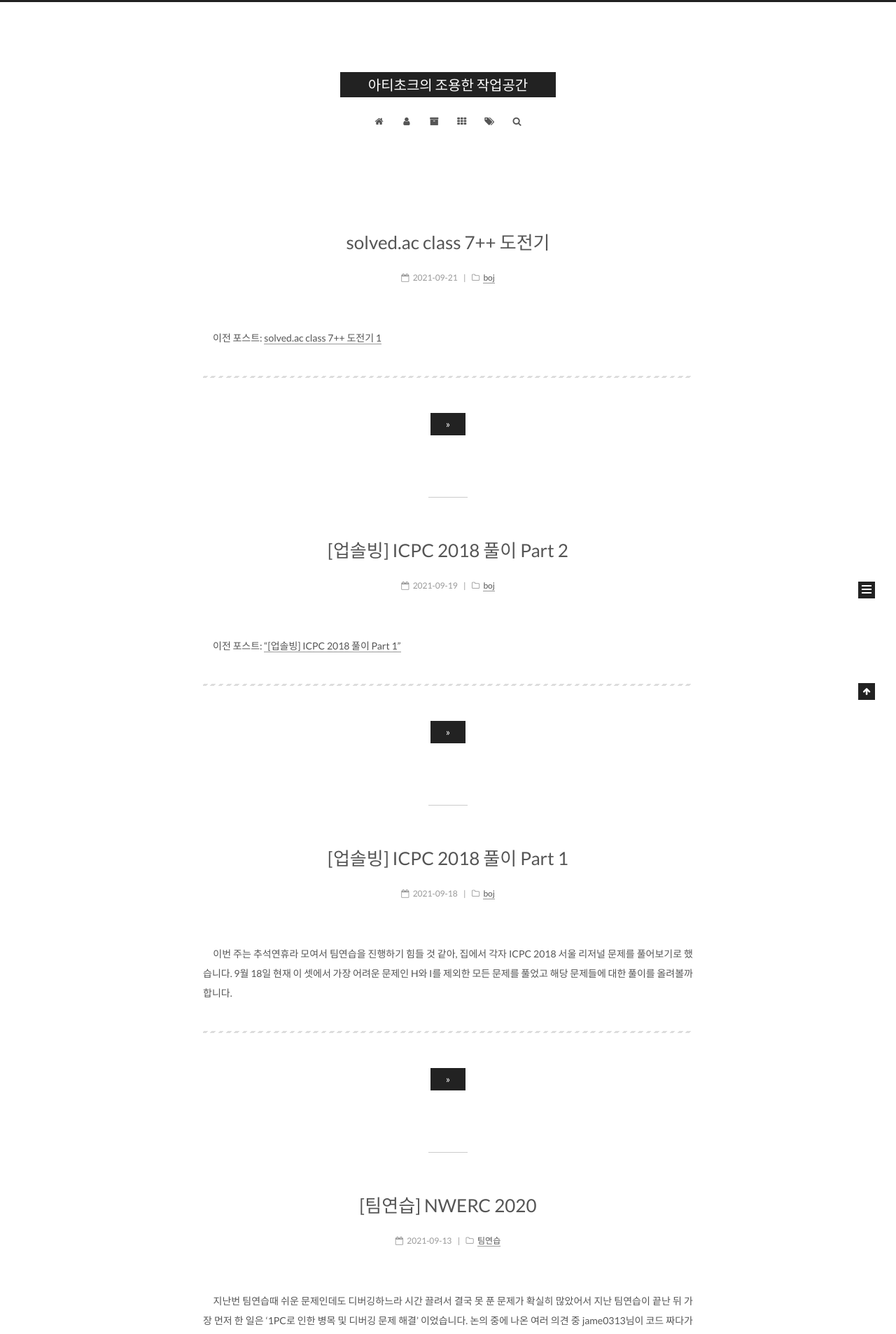
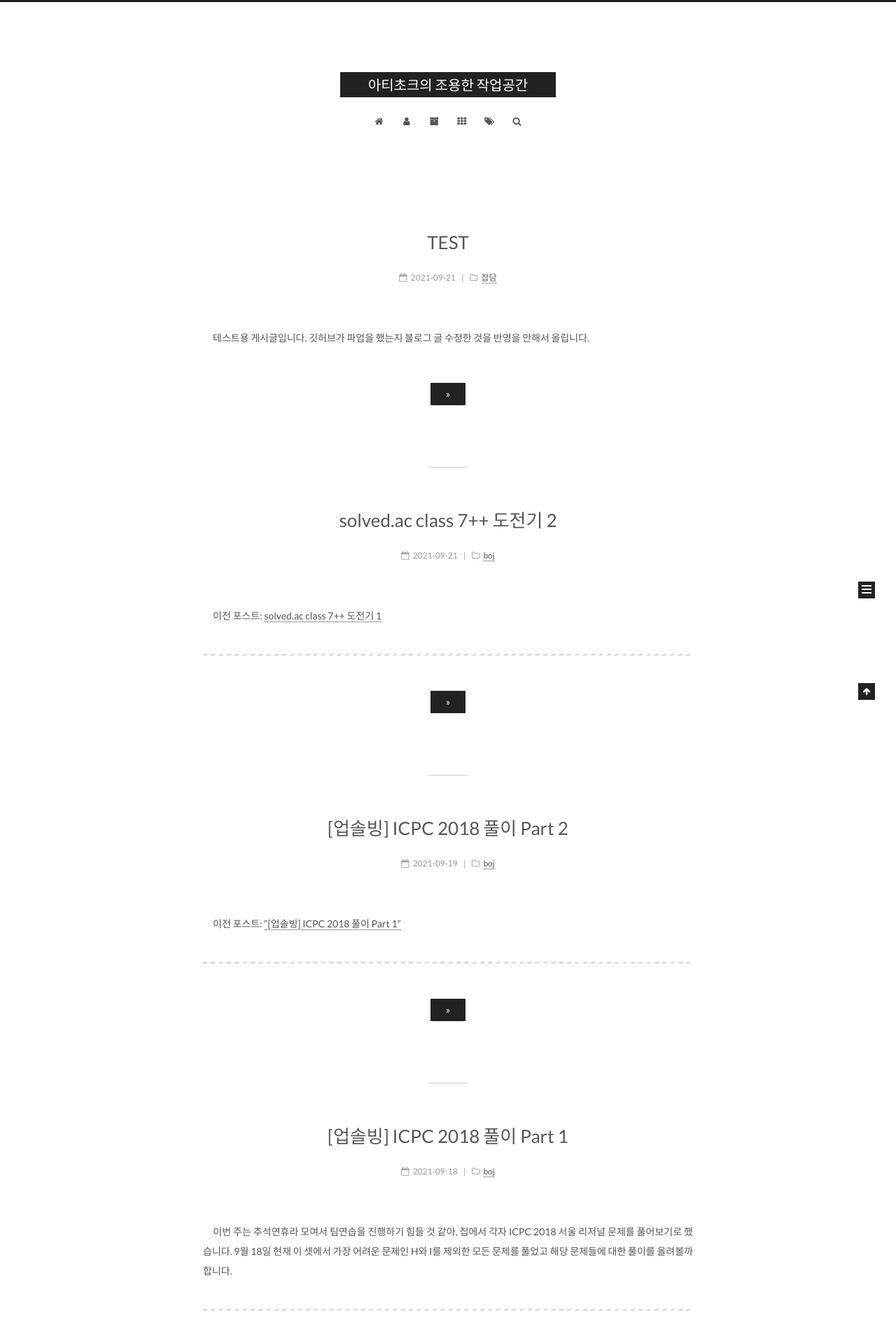
Before and after one commit to you4rin/you4rin.github.io, a Jekyll site: the page built from index.html, in a window 1280 px wide. Shown: the top 1906 px of the page at 70% size. Built offline with Jekyll 4.4.1, drawn with Linux system fonts in a browser that asks for light colours; the list of posts is cut into pages by our own code; some of the changed text lies outside the part shown.

Commit message:
addn ew post

```diff
--- a/_posts/2021-09-21-class7pp-2.md
+++ b/_posts/2021-09-21-class7pp-2.md
@@ -1,5 +1,5 @@
 ---
-title: solved.ac class 7++ 도전기
+title: solved.ac class 7++ 도전기 2
 categories:
  - boj
 tags:
```
Also changed, not shown: _posts/2021-09-21-test.md (added, +8 -0 lines).
